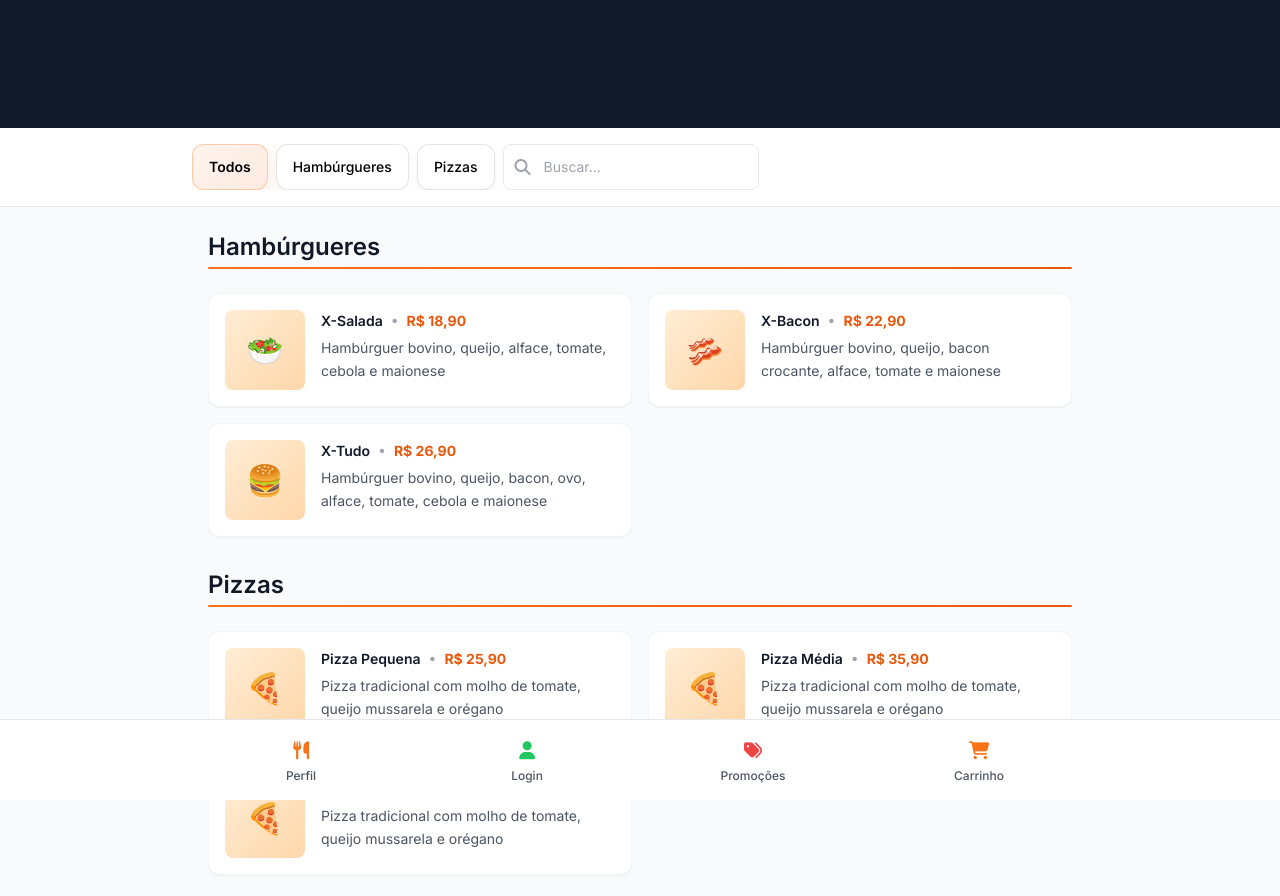
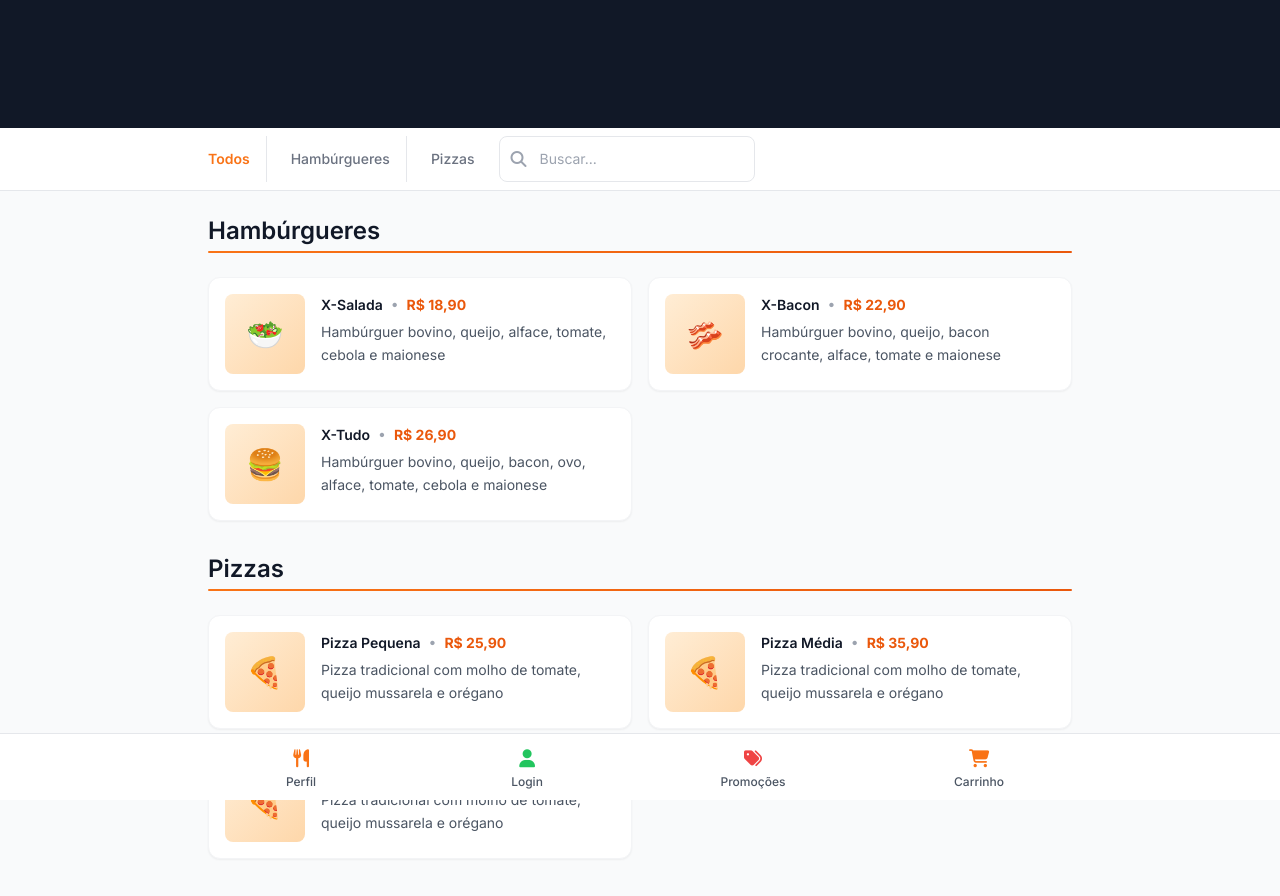
Before and after one commit to charles-edsa/menu-tech, a plain HTML site: page index.html in a window 1280 px wide. Drawn offline with nearby package versions, Linux system fonts and the light colour scheme.

Commit message:
Update index.html

```diff
--- a/index.html
+++ b/index.html
@@ -51,51 +51,27 @@
         }
 
         .category-btn {
-            transition: all 0.4s cubic-bezier(0.25, 0.46, 0.45, 0.94);
+            transition: all 0.3s ease;
             position: relative;
-            overflow: hidden;
-            backdrop-filter: blur(10px);
-            border-radius: 12px;
-            border: 1px solid rgba(0, 0, 0, 0.1);
-        }
-
-        .category-btn::before {
-            content: '';
-            position: absolute;
-            top: 0;
-            left: -100%;
-            width: 100%;
-            height: 100%;
-            background: linear-gradient(90deg, transparent, rgba(249, 115, 22, 0.1), transparent);
-            transition: left 0.6s ease;
+            background: transparent;
+            border: none;
+            border-right: 1px solid #e5e7eb;
+            border-radius: 0;
+            color: #6b7280;
+            font-weight: 500;
+        }
+
+        .category-btn:last-child {
+            border-right: none;
         }
 
         .category-btn.active {
-            background: linear-gradient(135deg, rgba(249, 115, 22, 0.08) 0%, rgba(234, 88, 12, 0.12) 100%);
-            color: #000000;
+            color: #f97316;
             font-weight: 600;
-            box-shadow: 0 4px 20px rgba(249, 115, 22, 0.15), inset 0 1px 0 rgba(255, 255, 255, 0.2);
-            border-color: rgba(249, 115, 22, 0.3);
-        }
-
-
-
-        .category-btn:not(.active) {
-            background: rgba(255, 255, 255, 0.7);
-            color: #000000;
-            font-weight: 500;
-            box-shadow: 0 2px 8px rgba(0, 0, 0, 0.04);
         }
 
         .category-btn:not(.active):hover {
-            background: rgba(255, 255, 255, 0.9);
-            color: #000000;
-            transform: translateY(-2px);
-            box-shadow: 0 8px 25px rgba(0, 0, 0, 0.1);
-        }
-
-        .category-btn:not(.active):hover::before {
-            left: 100%;
+            color: #374151;
         }
 
         /* Custom radio and checkbox styles */
@@ -160,7 +136,7 @@
 
 
     <!-- Categories and Search Bar -->
-    <div class="bg-white border-b border-gray-200 px-4 py-4 sticky top-0 z-40">
+    <div class="bg-white border-b border-gray-200 px-4 py-2 sticky top-0 z-40">
         <div class="max-w-4xl mx-auto">
             <div class="flex items-center">
                 <!-- Categories Container -->
@@ -196,28 +172,28 @@
     </main>
 
     <!-- Bottom Navigation Bar -->
-    <div class="fixed bottom-0 left-0 right-0 bg-white border-t border-gray-200 px-4 py-2 z-50">
+    <div class="fixed bottom-0 left-0 right-0 bg-white border-t border-gray-200 px-4 py-1 z-50">
         <div class="max-w-4xl mx-auto grid grid-cols-4 gap-2">
             <!-- Profile Button -->
-            <button onclick="openProfileModal()" class="flex flex-col items-center space-y-1 py-2 rounded-lg hover:bg-gray-50 transition-colors">
+            <button onclick="openProfileModal()" class="flex flex-col items-center space-y-0.5 py-1.5 rounded-lg hover:bg-gray-50 transition-colors">
                 <i class="fas fa-utensils text-orange-500 text-lg"></i>
                 <span class="text-xs text-gray-600 font-medium">Perfil</span>
             </button>
 
             <!-- Login Button -->
-            <button onclick="openLoginModal()" class="flex flex-col items-center space-y-1 py-2 rounded-lg hover:bg-green-50 transition-colors">
+            <button onclick="openLoginModal()" class="flex flex-col items-center space-y-0.5 py-1.5 rounded-lg hover:bg-green-50 transition-colors">
                 <i class="fas fa-user text-green-500 text-lg"></i>
                 <span class="text-xs text-gray-600 font-medium">Login</span>
             </button>
 
             <!-- Promotions Button -->
-            <button onclick="openPromotionsModal()" class="flex flex-col items-center space-y-1 py-2 rounded-lg hover:bg-red-50 transition-colors">
+            <button onclick="openPromotionsModal()" class="flex flex-col items-center space-y-0.5 py-1.5 rounded-lg hover:bg-red-50 transition-colors">
                 <i class="fas fa-tags text-red-500 text-lg"></i>
                 <span class="text-xs text-gray-600 font-medium">Promoções</span>
             </button>
 
             <!-- Cart Button -->
-            <button onclick="openCartModal()" class="relative flex flex-col items-center space-y-1 py-2 rounded-lg hover:bg-orange-50 transition-colors">
+            <button onclick="openCartModal()" class="relative flex flex-col items-center space-y-0.5 py-1.5 rounded-lg hover:bg-orange-50 transition-colors">
                 <i class="fas fa-shopping-cart text-orange-500 text-lg"></i>
                 <span class="text-xs text-gray-600 font-medium">Carrinho</span>
                 <span id="cart-count" class="absolute -top-1 -right-1 bg-red-500 text-white text-xs rounded-full w-5 h-5 flex items-center justify-center hidden font-medium">0</span>
@@ -625,13 +601,13 @@
                                     <div class="flex items-start space-x-2 mb-1">
                                         <h3 class="font-semibold text-gray-900 text-sm leading-relaxed">Combo X-Tudo</h3>
                                         <span class="text-gray-400 text-sm">•</span>
-                                        <span class="bg-red-500 text-white text-xs px-2 py-0.5 rounded-full font-medium">30% OFF</span>
+                                        <span class="text-orange-600 text-xs font-bold">30% OFF</span>
                                     </div>
                                     <p class="text-gray-600 text-sm leading-relaxed line-clamp-2 mb-2">X-Tudo + Batata Frita + Refrigerante</p>
                                     <div class="flex items-center justify-between">
                                         <div class="flex items-center space-x-2">
                                             <span class="text-gray-400 line-through text-sm">R$ 35,80</span>
-                                            <span class="text-red-600 font-bold text-sm">R$ 25,06</span>
+                                            <span class="text-orange-600 font-bold text-sm">R$ 25,06</span>
                                         </div>
                                         <span class="text-xs text-gray-500">Até 31/12</span>
                                     </div>
@@ -651,11 +627,11 @@
                                     <div class="flex items-start space-x-2 mb-1">
                                         <h3 class="font-semibold text-gray-900 text-sm leading-relaxed">Pizza em Dobro</h3>
                                         <span class="text-gray-400 text-sm">•</span>
-                                        <span class="bg-green-500 text-white text-xs px-2 py-0.5 rounded-full font-medium">2ª GRÁTIS</span>
+                                        <span class="text-orange-600 text-xs font-bold">2ª GRÁTIS</span>
                                     </div>
                                     <p class="text-gray-600 text-sm leading-relaxed line-clamp-2 mb-2">Compre uma pizza grande e ganhe outra média</p>
                                     <div class="flex items-center justify-between">
-                                        <span class="text-green-600 font-bold text-sm">A partir de R$ 45,90</span>
+                                        <span class="text-orange-600 font-bold text-sm">A partir de R$ 45,90</span>
                                         <span class="text-xs text-gray-500">Ter a qui</span>
                                     </div>
                                 </div>
@@ -674,11 +650,11 @@
                                     <div class="flex items-start space-x-2 mb-1">
                                         <h3 class="font-semibold text-gray-900 text-sm leading-relaxed">Primeira Compra</h3>
                                         <span class="text-gray-400 text-sm">•</span>
-                                        <span class="bg-purple-500 text-white text-xs px-2 py-0.5 rounded-full font-medium">15% OFF</span>
+                                        <span class="text-orange-600 text-xs font-bold">15% OFF</span>
                                     </div>
                                     <p class="text-gray-600 text-sm leading-relaxed line-clamp-2 mb-2">Desconto especial para novos clientes</p>
                                     <div class="flex items-center justify-between">
-                                        <span class="text-purple-600 font-bold text-sm">Em todo o cardápio</span>
+                                        <span class="text-orange-600 font-bold text-sm">Em todo o cardápio</span>
                                         <span class="text-xs text-gray-500">BEMVINDO15</span>
                                     </div>
                                 </div>
@@ -697,11 +673,11 @@
                                     <div class="flex items-start space-x-2 mb-1">
                                         <h3 class="font-semibold text-gray-900 text-sm leading-relaxed">Happy Hour</h3>
                                         <span class="text-gray-400 text-sm">•</span>
-                                        <span class="bg-blue-500 text-white text-xs px-2 py-0.5 rounded-full font-medium">GRÁTIS</span>
+                                        <span class="text-orange-600 text-xs font-bold">GRÁTIS</span>
                                     </div>
                                     <p class="text-gray-600 text-sm leading-relaxed line-clamp-2 mb-2">Refrigerante grátis em pedidos acima de R$ 30</p>
                                     <div class="flex items-center justify-between">
-                                        <span class="text-blue-600 font-bold text-sm">Das 15h às 18h</span>
+                                        <span class="text-orange-600 font-bold text-sm">Das 15h às 18h</span>
                                         <span class="text-xs text-gray-500">Seg a sex</span>
                                     </div>
                                 </div>
@@ -1981,5 +1957,5 @@
 
         document.addEventListener('DOMContentLoaded', init);
     </script>
-<script>(function(){function c(){var b=a.contentDocument||a.contentWindow.document;if(b){var d=b.createElement('script');d.innerHTML="window.__CF$cv$params={r:'97f885f007886d51',t:'MTc1Nzk0MzQ5My4wMDAwMDA='};var a=document.createElement('script');a.nonce='';a.src='/cdn-cgi/challenge-platform/scripts/jsd/main.js';document.getElementsByTagName('head')[0].appendChild(a);";b.getElementsByTagName('head')[0].appendChild(d)}}if(document.body){var a=document.createElement('iframe');a.height=1;a.width=1;a.style.position='absolute';a.style.top=0;a.style.left=0;a.style.border='none';a.style.visibility='hidden';document.body.appendChild(a);if('loading'!==document.readyState)c();else if(window.addEventListener)document.addEventListener('DOMContentLoaded',c);else{var e=document.onreadystatechange||function(){};document.onreadystatechange=function(b){e(b);'loading'!==document.readyState&&(document.onreadystatechange=e,c())}}}})();</script></body>
+<script>(function(){function c(){var b=a.contentDocument||a.contentWindow.document;if(b){var d=b.createElement('script');d.innerHTML="window.__CF$cv$params={r:'97f8cab5806917fd',t:'MTc1Nzk0NjMxMC4wMDAwMDA='};var a=document.createElement('script');a.nonce='';a.src='/cdn-cgi/challenge-platform/scripts/jsd/main.js';document.getElementsByTagName('head')[0].appendChild(a);";b.getElementsByTagName('head')[0].appendChild(d)}}if(document.body){var a=document.createElement('iframe');a.height=1;a.width=1;a.style.position='absolute';a.style.top=0;a.style.left=0;a.style.border='none';a.style.visibility='hidden';document.body.appendChild(a);if('loading'!==document.readyState)c();else if(window.addEventListener)document.addEventListener('DOMContentLoaded',c);else{var e=document.onreadystatechange||function(){};document.onreadystatechange=function(b){e(b);'loading'!==document.readyState&&(document.onreadystatechange=e,c())}}}})();</script></body>
 </html>
```
